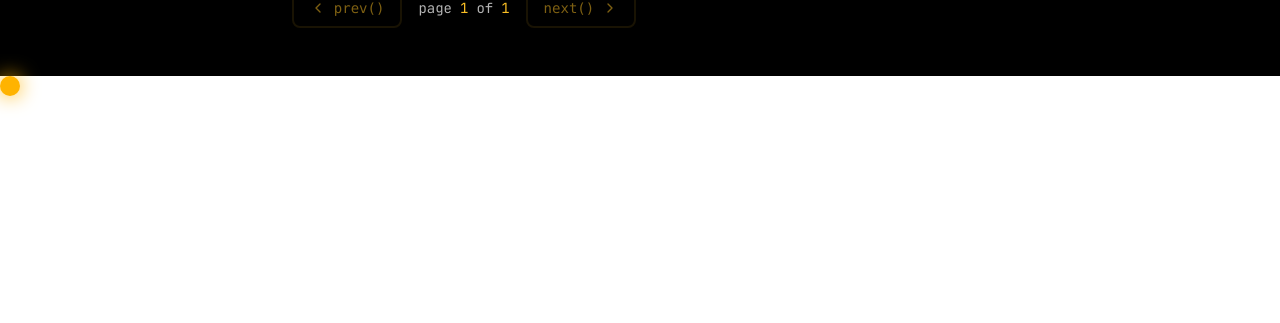
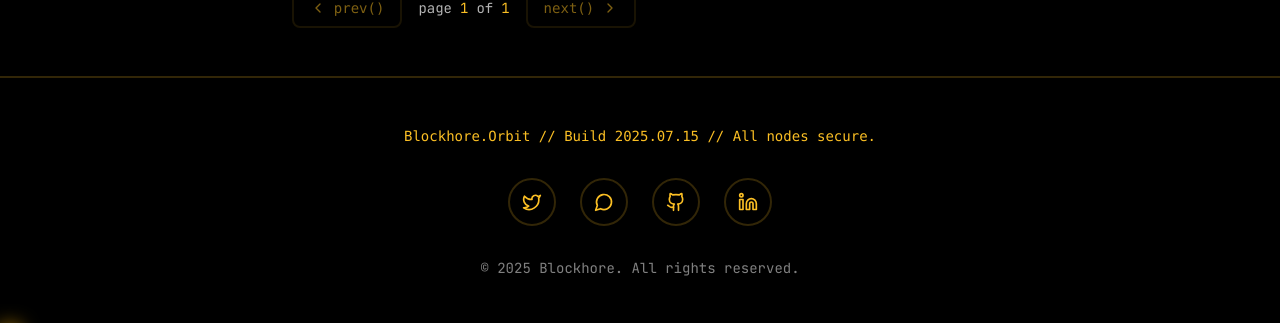
Before and after one commit to Blockhore/blockhore, a React (Vite) app: page /blog in a window 1280 px wide. Shown: the part 2484-2807 px from the top of the page. Before the commit the page ends 2560 px from the top, so only its background shows below. Built offline with nearby package versions, Linux system fonts and the light colour scheme.

Commit message:
Update BlogPage.tsx

```diff
--- a/src/pages/BlogPage.tsx
+++ b/src/pages/BlogPage.tsx
@@ -1,6 +1,6 @@
 import React, { useState } from 'react';
 import { Link } from 'react-router-dom';
-import { Search, Filter, ChevronLeft, ChevronRight, Clock, User, Eye, Tag, TrendingUp, Calendar } from 'lucide-react';
+import { Search, Filter, ChevronLeft, ChevronRight, Clock, User, Eye, Tag, TrendingUp, Calendar, Twitter, MessageCircle, Github, Linkedin, } from 'lucide-react';
 
 interface BlogPageProps {
   isDark: boolean;
@@ -521,6 +521,52 @@ export const BlogPage: React.FC<BlogPageProps> = ({ isDark }) => {
           </div>
         </div>
       </section>
+
+      {/* Footer */}
+      <footer className={`py-12 px-6 border-t-2 ${
+        isDark
+          ? 'border-amber-400/20 bg-black/40'
+          : 'border-purple-600/20 bg-white/40'
+      } backdrop-blur-sm`}>
+        <div className="max-w-6xl mx-auto">
+          <div className="text-center mb-8">
+            <div className={`font-mono text-sm ${
+              isDark ? 'text-amber-400' : 'text-purple-600'
+            }`}>
+              Blockhore.Orbit // Build 2025.07.15 // All nodes secure.
+            </div>
+          </div>
+
+          <div className="flex justify-center gap-6">
+            {[
+              { icon: Twitter, label: 'Twitter' },
+              { icon: MessageCircle, label: 'Discord' },
+              { icon: Github, label: 'Github' },
+              { icon: Linkedin, label: 'LinkedIn' }
+            ].map(({ icon: Icon, label }) => (
+              <button
+                key={label}
+                className={`p-3 rounded-full border-2 transition-all duration-300 hover:scale-110 ${
+                  isDark
+                    ? 'border-amber-400/20 hover:border-amber-400 hover:bg-amber-400/10'
+                    : 'border-purple-600/20 hover:border-purple-600 hover:bg-purple-600/10'
+                }`}
+              >
+                <Icon className={`w-5 h-5 ${
+                  isDark ? 'text-amber-400' : 'text-purple-600'
+                }`} />
+              </button>
+            ))}
+          </div>
+
+          <div className={`text-center mt-8 text-sm ${
+            isDark ? 'text-white/50' : 'text-black/50'
+          }`}>
+            © 2025 Blockhore. All rights reserved.
+          </div>
+
+        </div>
+      </footer>
     </div>
   );
 };
```
